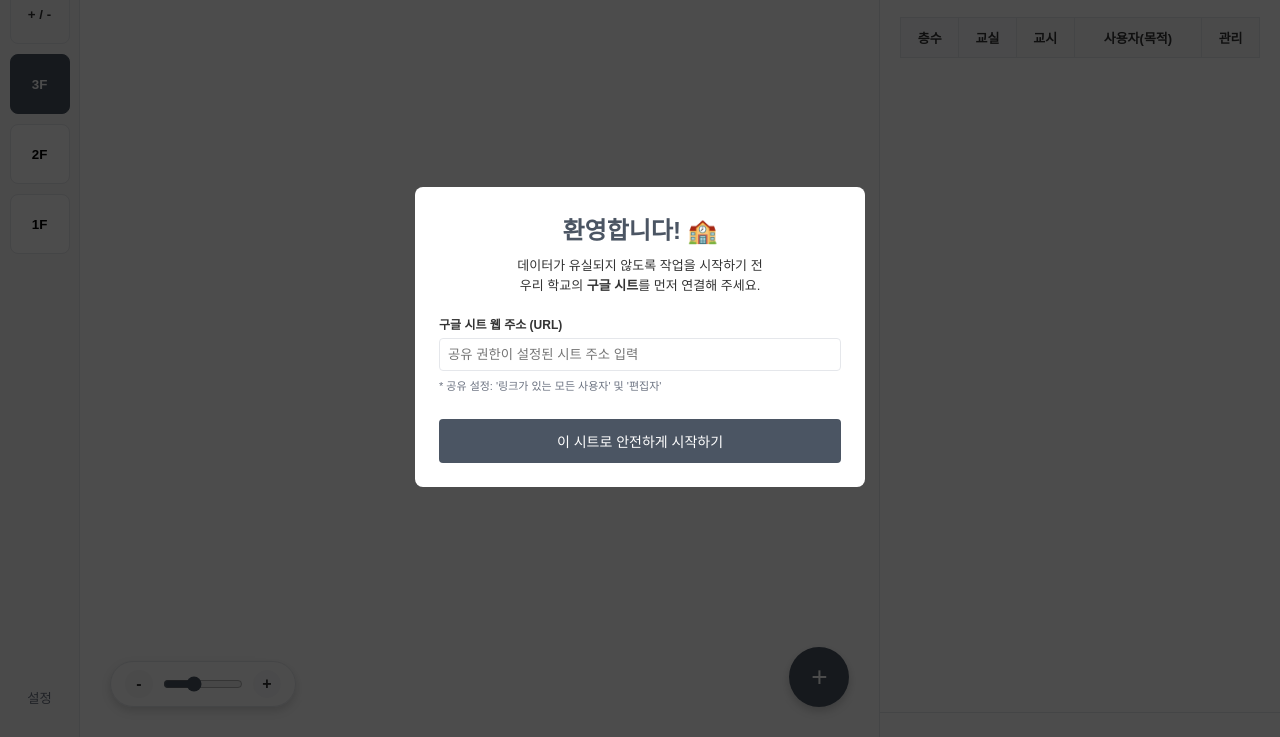
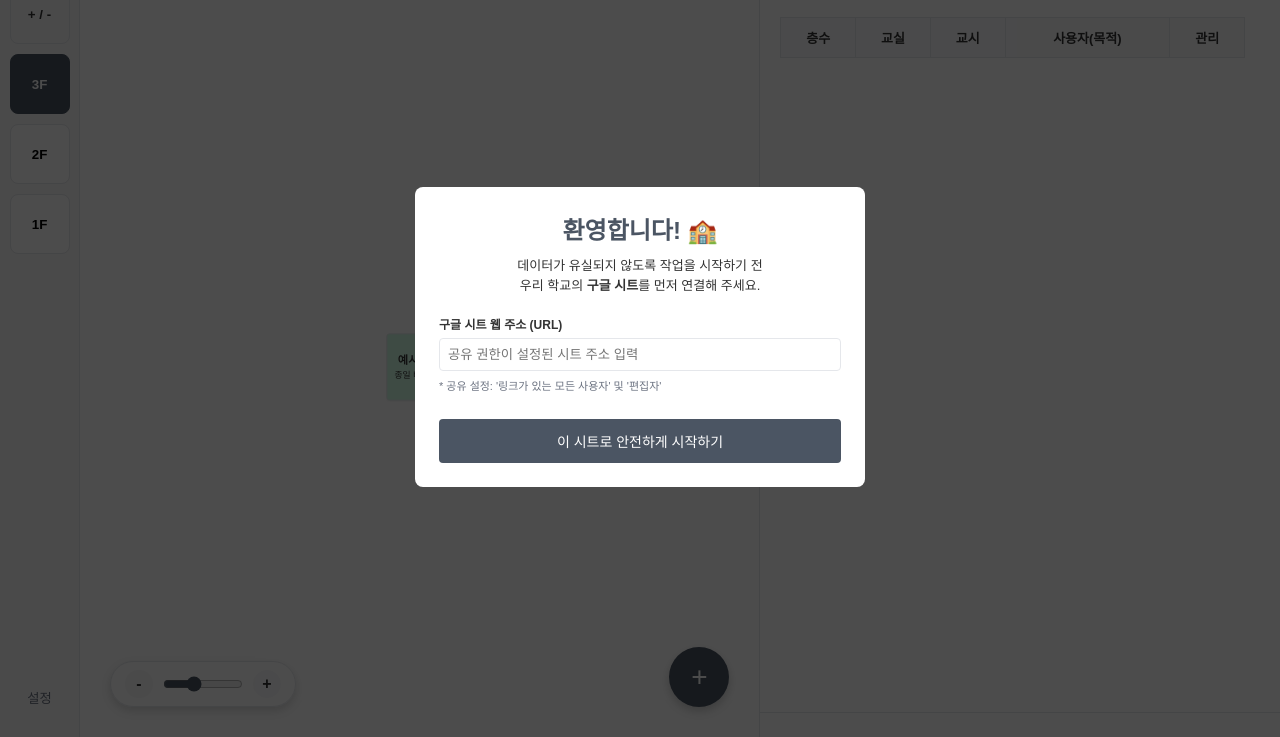
Before and after one commit to 3arch2nd/YoohooClass, a plain HTML site: page index.html in a window 1280 px wide. Shown: the part 63-800 px from the top of the page. Drawn offline with Linux system fonts and the light colour scheme.

Commit message:
Update style.css

```diff
--- a/style.css
+++ b/style.css
@@ -52,7 +52,7 @@
 .settings-btn { margin-top: 10px; width: 60px; height: 40px; border: none; background-color: transparent; color: var(--text-light); cursor: pointer; }
 
 .floor-plan-section {
-    flex: 2; position: relative; display: flex; flex-direction: column;
+    flex: 1.7; position: relative; display: flex; flex-direction: column;
     border-right: 1px solid var(--border-color); min-width: 0; overflow: hidden;
 }
 .section-header { height: 60px; padding: 0 20px; display: flex; align-items: center; justify-content: space-between; border-bottom: 1px solid var(--border-color); background-color: var(--bg-panel); flex-shrink: 0; z-index: 50; }
@@ -138,12 +138,18 @@
     box-shadow: 0 4px 10px rgba(0,0,0,0.2); z-index: 10;
 }
 
-.schedule-section { flex: 1; min-width: 280px; background-color: var(--bg-main); display: flex; flex-direction: column; }
+.schedule-section { flex: 1.3; min-width: 340px; background-color: var(--bg-main); display: flex; flex-direction: column; }
 .date-header { display: flex; align-items: center; justify-content: flex-start; gap: 12px; }
 .date-picker { padding: 6px; border: 1px solid var(--border-color); border-radius: 4px; }
 .formatted-date-text { font-weight: bold; font-size: 15px; color: var(--primary); }
 
-.table-container { padding: 20px; overflow-y: auto; flex: 1; }
+/* 💡 [수정] 표를 감싸는 컨테이너에 스크롤바 여백 강제 고정 */
+.table-container {
+    padding: 20px;
+    overflow-y: auto;
+    flex: 1;
+    scrollbar-gutter: stable; /* ✨ 마법의 속성! 스크롤바 자리를 항상 비워둡니다 */
+}
 .schedule-table { width: 100%; border-collapse: collapse; }
 .schedule-table th, .schedule-table td { border: 1px solid var(--border-color); padding: 10px 6px; text-align: center; font-size: 13px; }
 .schedule-table th { background-color: var(--bg-panel); font-weight: bold; }
```
